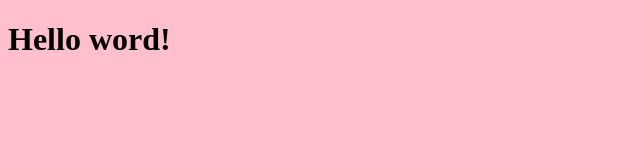
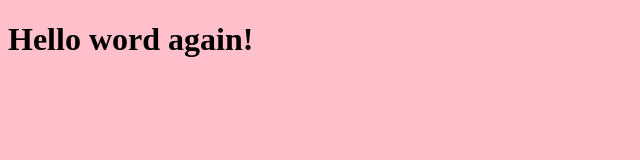
Before and after one commit to heleneparriel/projetephemere, a plain HTML site: page index.html in a window 1280 px wide. Shown: the whole page, without its empty margins (0-640 px from the left). Drawn offline with Linux system fonts and the light colour scheme; files that its build step writes are made by us from their sources.

Commit message:
trois commit

```diff
--- a/index.html
+++ b/index.html
@@ -6,6 +6,6 @@
     <title></title>
   </head>
   <body>
-    <h1>Hello word!</h1>
+    <h1>Hello word again!</h1>
   </body>
 </html>
```
Also changed, not shown: css/master.css (renamed from master.css).
